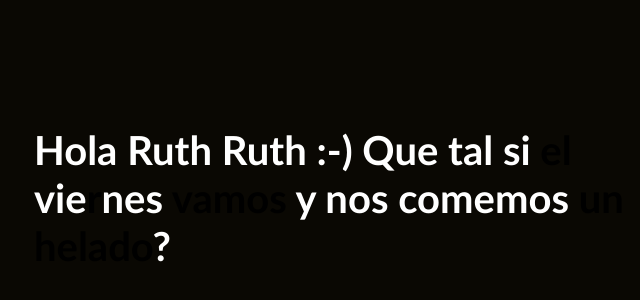
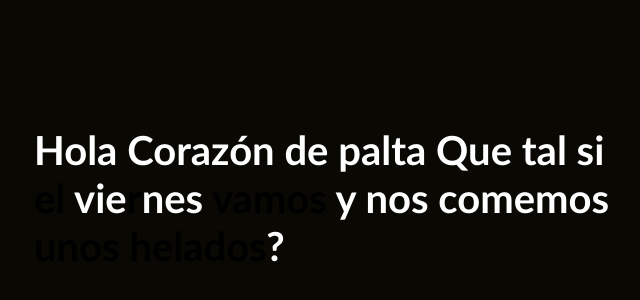
Before and after one commit to Cristhian-Flores/CorazonDePalta.github.io, a plain HTML site: page index.html in a window 1280 px wide. Shown: the part 202-502 px from the top of the page, without its empty margins (306-946 px from the left). Drawn offline with Linux system fonts and the light colour scheme.

Commit message:
Update index.html

```diff
--- a/index.html
+++ b/index.html
@@ -10,7 +10,7 @@
   <main class="container">
 <!--     <p>Hola Ruth Ruth :-)</p>
     <br> -->
-    <p>Hola Ruth Ruth :-) Que tal si <span>el</span> vie<span>r</span>nes <span>vamos</span> y nos comemos <span>un helado</span>?</p>
+    <p>Hola Corazón de palta Que tal si <span>el</span> vie<span>r</span>nes <span>vamos</span> y nos comemos <span>unos helados</span>?</p>
   </main>
 </body>
 
```
